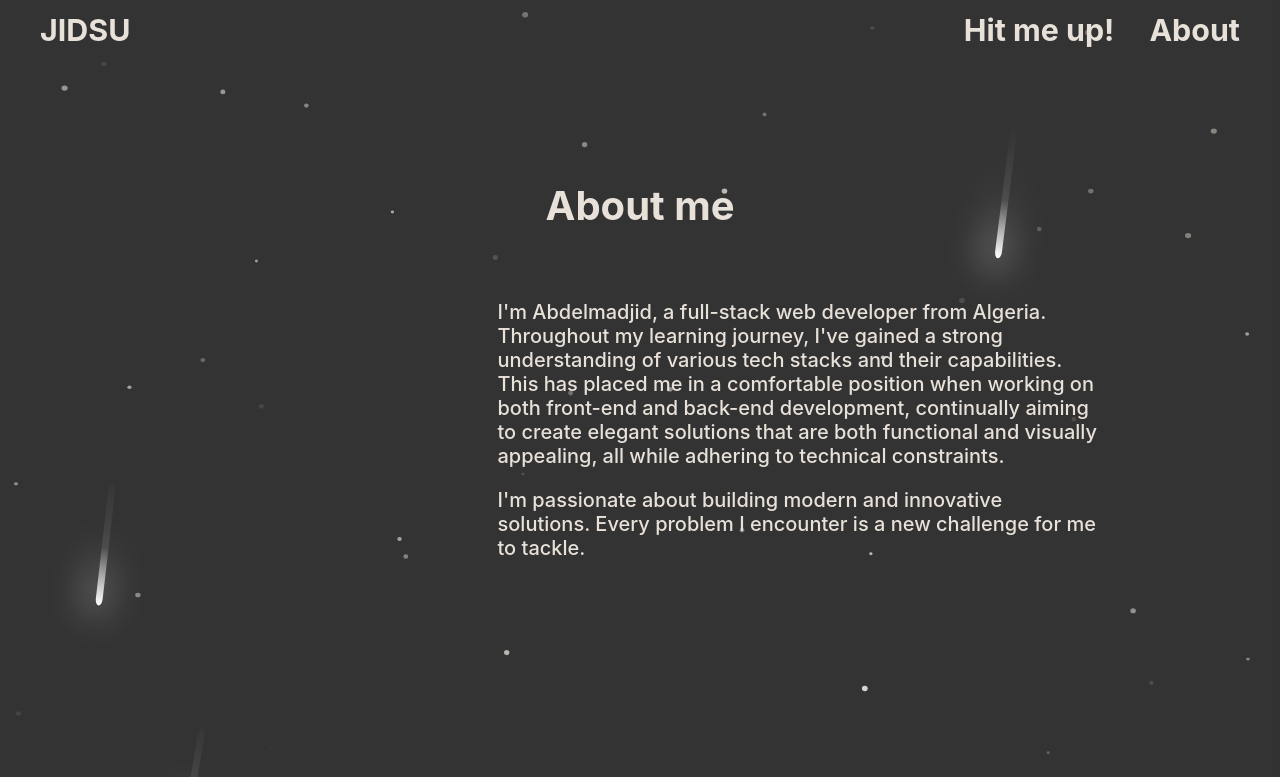
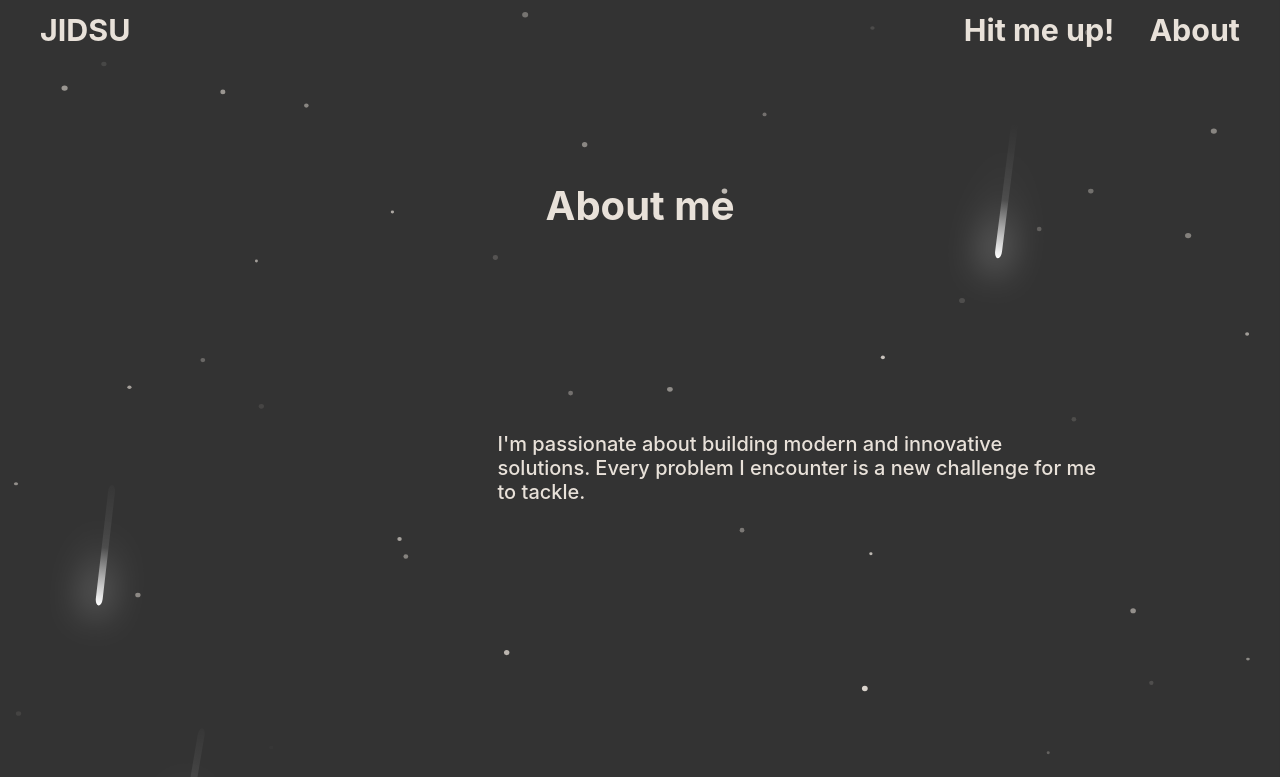
Before and after one commit to BelhanafiAbdelmadjid/portfolio, a Vue app: page /about in a window 1280 px wide. Shown: the top 777 px of the page. Built offline with nearby package versions, Linux system fonts and the light colour scheme; a web font is replaced by a local one; what vue3-smooth-scroll would draw is missing.

Commit message:
changed about me text paragraph

```diff
--- a/src/views/about-me.vue
+++ b/src/views/about-me.vue
@@ -6,11 +6,7 @@
 
             <p>
                 <span>
-                    I'm Abdelmadjid, a full-stack web developer from Algeria. Throughout my learning journey, I've
-                    gained a strong understanding of various tech stacks and their capabilities. This has placed me in a
-                    comfortable position when working on both front-end and back-end development, continually aiming to
-                    create elegant solutions that are both functional and visually appealing, all while adhering to
-                    technical constraints.
+
                 </span>
                 <span>
                     I'm passionate about building modern and innovative solutions. Every problem I encounter is a new
```
